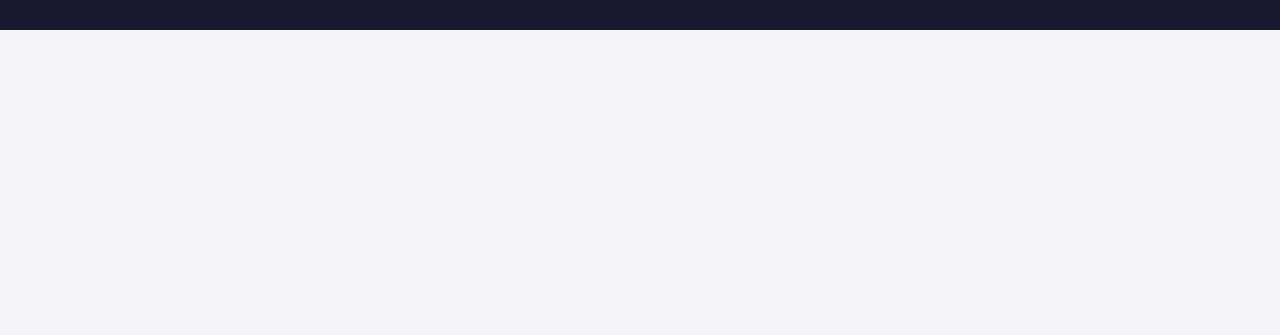
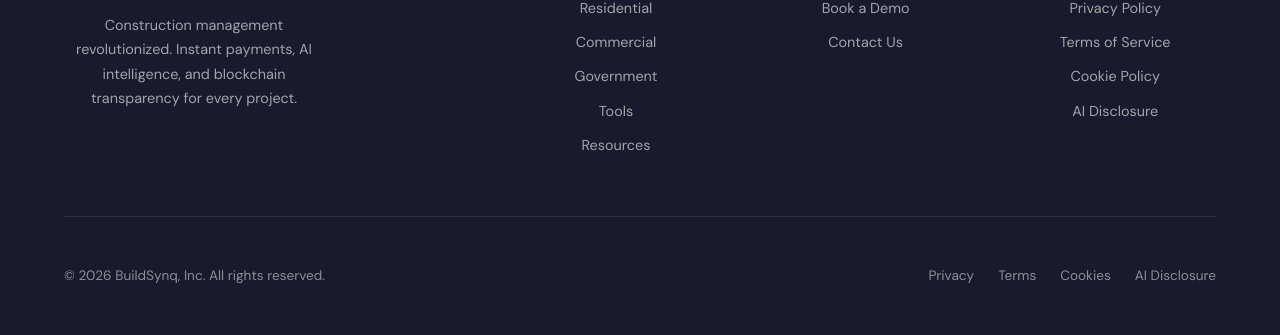
Before and after one commit to Buildsynq/buildsynq-landing, a plain HTML site: page tools.html in a window 1280 px wide. Shown: the part 2756-3091 px from the top of the page. Before the commit the page ends 2786 px from the top, so only its background shows below. Drawn offline with Linux system fonts and the light colour scheme; a web font is replaced by a local one.

Commit message:
Revamp footer with branding and navigation links
Updated footer section with additional company and legal links, and enhanced branding text.

```diff
--- a/tools.html
+++ b/tools.html
@@ -982,7 +982,43 @@
 </section>
 
 <footer>
-    <p>&copy; 2026 BuildSynq. Construction management revolutionized.</p>
+    <div class="footer-inner">
+        <div class="footer-top">
+            <div class="footer-brand">
+                <span class="logo-text">BuildSynq</span>
+                <p>Construction management revolutionized. Instant payments, AI intelligence, and blockchain transparency for every project.</p>
+            </div>
+            <div class="footer-col">
+                <h4>Platform</h4>
+                <a href="/residential.html">Residential</a>
+                <a href="/commercial.html">Commercial</a>
+                <a href="/government.html">Government</a>
+                <a href="/tools.html">Tools</a>
+                <a href="/resources.html">Resources</a>
+            </div>
+            <div class="footer-col">
+                <h4>Company</h4>
+                <a href="https://calendly.com/buildsynq/demo">Book a Demo</a>
+                <a href="mailto:hello@buildsynq.com">Contact Us</a>
+            </div>
+            <div class="footer-col">
+                <h4>Legal</h4>
+                <a href="/privacy-policy.html">Privacy Policy</a>
+                <a href="/terms-of-service.html">Terms of Service</a>
+                <a href="/cookie-policy.html">Cookie Policy</a>
+                <a href="/ai-disclosure.html">AI Disclosure</a>
+            </div>
+        </div>
+        <div class="footer-bottom">
+            <p>&copy; 2026 BuildSynq, Inc. All rights reserved.</p>
+            <div class="footer-legal">
+                <a href="/privacy-policy.html">Privacy</a>
+                <a href="/terms-of-service.html">Terms</a>
+                <a href="/cookie-policy.html">Cookies</a>
+                <a href="/ai-disclosure.html">AI Disclosure</a>
+            </div>
+        </div>
+    </div>
 </footer>
 
 <script>
```
